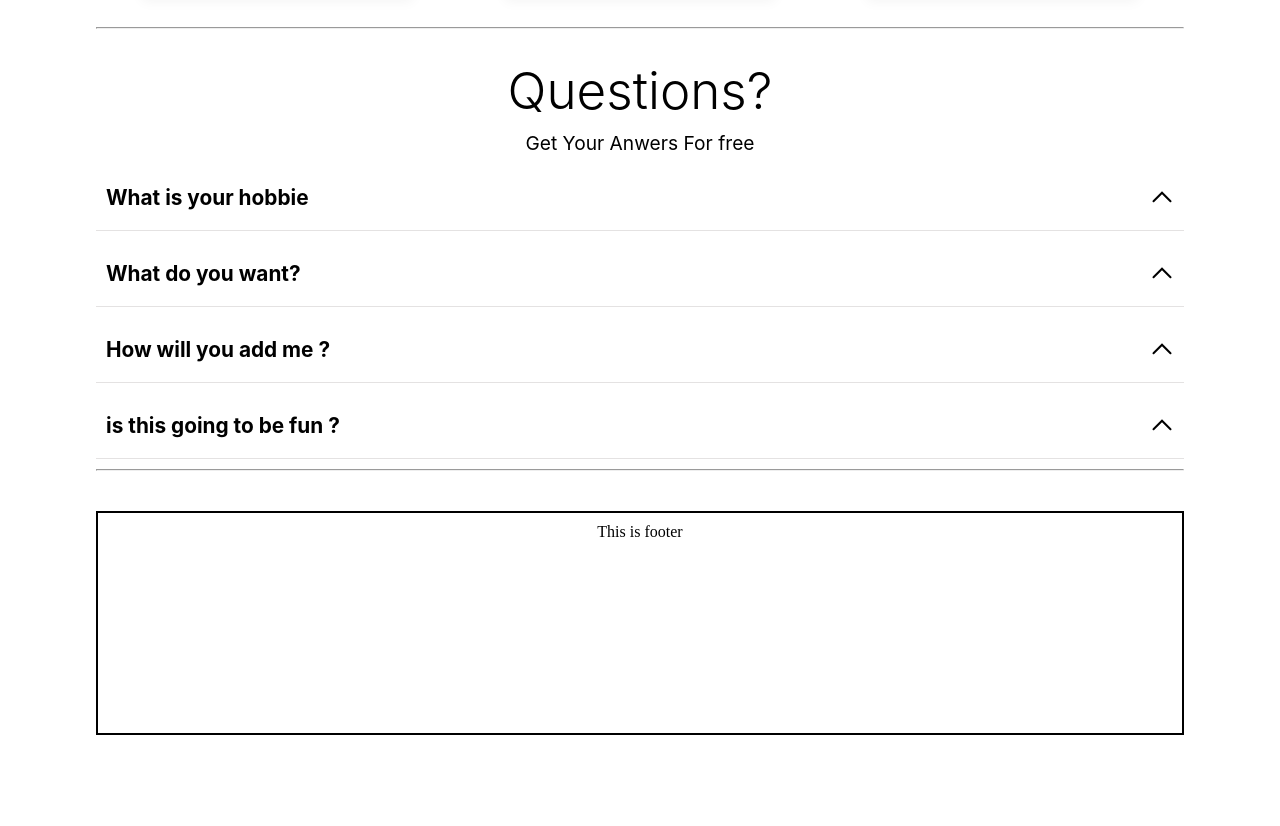
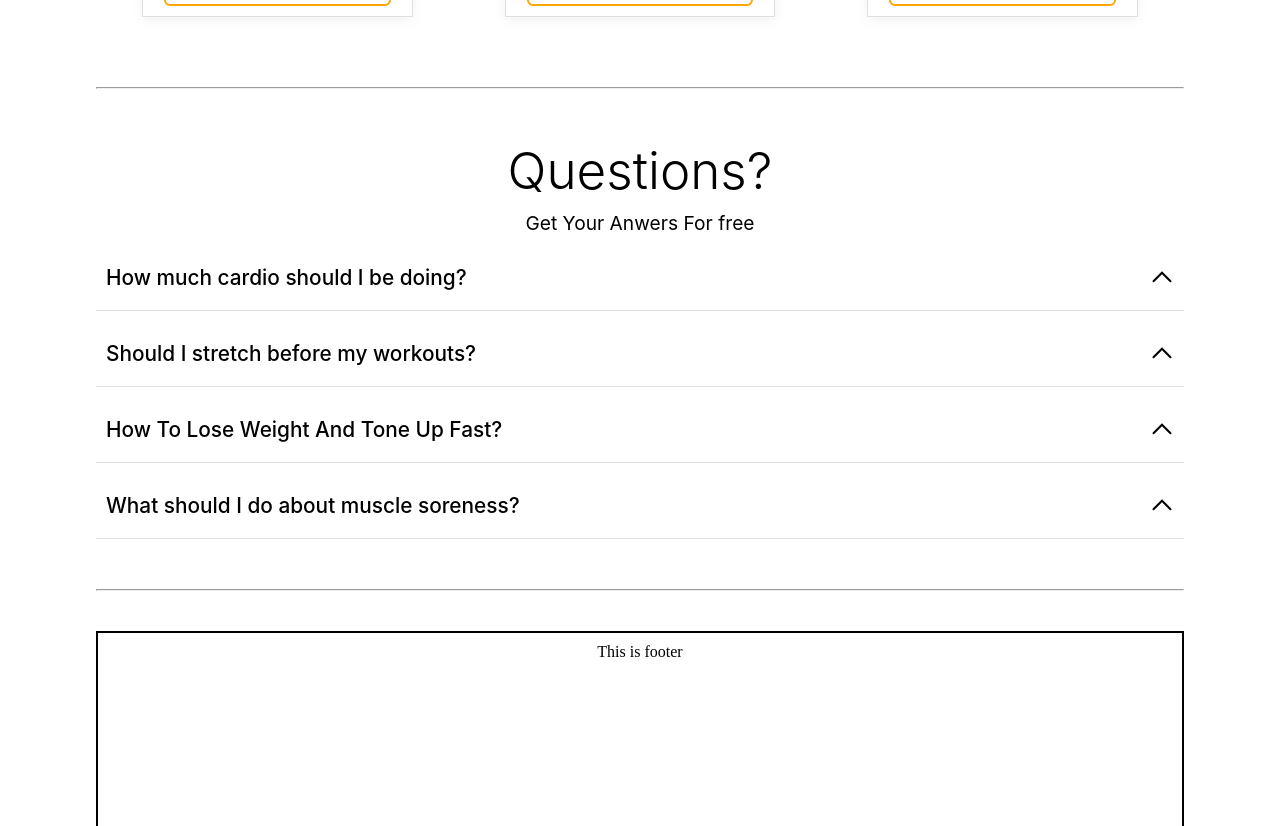
Before and after one commit to omkumarjha/CodSoft_Internship_Landing_Page, a plain HTML site: page index.html in a window 1280 px wide. Shown: the part 1154-1980 px from the top of the page. Before the commit the page ends 1889 px from the top, so only its background shows below. Drawn offline with Linux system fonts and the light colour scheme.

Commit message:
Improved questions and answer section design

```diff
--- a/index.html
+++ b/index.html
@@ -119,7 +119,7 @@
 
                 <div class="faq">
                     <div class="question">
-                        <h3>What is your hobbie</h3>
+                        <h3>How much cardio should I be doing?</h3>
 
                         <svg role="img" height="24" width="24" aria-hidden="true"
                             class="Svg-sc-ytk21e-0 AAMdO sc-df42f43b-2 jvhLRQ" viewBox="0 0 24 24"
@@ -131,15 +131,15 @@
                     </div>
 
                     <div class="answer">
-                        <p>Lorem ipsum dolor sit, amet consectetur adipisicing elit. Quia laboriosam beatae amet
-                            accusantium id minus quisquam placeat saepe nulla excepturi! Fuga dignissimos sed sapiente
-                            ipsam enim, dolorem alias corporis autem.</p>
+                        <p>If your goal is strength and lean muscle gains, <b>you don’t want to do too much cardio.</b> <br>No
+                            daily long jogs if you want to build muscle, because after a certain point, your body will
+                            begin to use protein (aka muscle) as fuel.</p>
                     </div>
                 </div>
 
                 <div class="faq">
                     <div class="question">
-                        <h3>What do you want?</h3>
+                        <h3>Should I stretch before my workouts?</h3>
 
                         <svg role="img" height="24" width="24" aria-hidden="true"
                             class="Svg-sc-ytk21e-0 AAMdO sc-df42f43b-2 jvhLRQ" viewBox="0 0 24 24"
@@ -151,15 +151,16 @@
                     </div>
 
                     <div class="answer">
-                        <p>Lorem ipsum dolor sit, amet consectetur adipisicing elit. Quia laboriosam beatae amet
-                            accusantium id minus quisquam placeat saepe nulla excepturi! Fuga dignissimos sed sapiente
-                            ipsam enim, dolorem alias corporis autem.</p>
+                        <p>Research is mixed on this, so if you don’t want to stretch, you can skip it! Static
+                            stretching before a workout has actually been shown to <b>DECREASE speed and performance.</b><br>
+                            you’re going to stretch before a workout, use this chance to move your body through
+                            full range of motion exercises to prepare for the workout you’re about to do.</p>
                     </div>
                 </div>
 
                 <div class="faq">
                     <div class="question">
-                        <h3>How will you add me ?</h3>
+                        <h3>How To Lose Weight And Tone Up Fast?</h3>
 
                         <svg role="img" height="24" width="24" aria-hidden="true"
                             class="Svg-sc-ytk21e-0 AAMdO sc-df42f43b-2 jvhLRQ" viewBox="0 0 24 24"
@@ -171,15 +172,15 @@
                     </div>
 
                     <div class="answer">
-                        <p>Lorem ipsum dolor sit, amet consectetur adipisicing elit. Quia laboriosam beatae amet
-                            accusantium id minus quisquam placeat saepe nulla excepturi! Fuga dignissimos sed sapiente
-                            ipsam enim, dolorem alias corporis autem.</p>
+                        <p>You can absolutely burn fat and build muscle at the same time, but it takes conscious
+                            nutrition and training.<br>You’ll ideally want to be in a little bit of a calorie deficit,
+                            <b>weight training with challenging weights</b>, and eating sufficient protein. </p>
                     </div>
                 </div>
 
                 <div class="faq">
                     <div class="question">
-                        <h3>is this going to be fun ?</h3>
+                        <h3>What should I do about muscle soreness?</h3>
 
                         <svg role="img" height="24" width="24" aria-hidden="true"
                             class="Svg-sc-ytk21e-0 AAMdO sc-df42f43b-2 jvhLRQ" viewBox="0 0 24 24"
@@ -191,18 +192,20 @@
                     </div>
 
                     <div class="answer">
-                        <p>Lorem ipsum dolor sit, amet consectetur adipisicing elit. Quia laboriosam beatae amet
-                            accusantium id minus quisquam placeat saepe nulla excepturi! Fuga dignissimos sed sapiente
-                            ipsam enim, dolorem alias corporis autem.</p>
+                        <p>Contrary to common belief, sore muscles do not mean that you had a <b>*good workout*</b> and you
+                            shouldn’t aim to be seriously sore after each session.I find that when clients are super
+                            sore, it hinders their activity level for the rest of the day and days following the workout
+                        </p>
                     </div>
                 </div>
 
 
             </section>
+            <hr>
 
         </main>
 
-        <hr>
+
 
         <!-- This is a footer section  -->
         <footer>This is footer</footer>
--- a/style.css
+++ b/style.css
@@ -113,6 +113,7 @@
 
 #section2{
     font-family: -apple-system,BlinkMacSystemFont,"Segoe UI",Roboto,"Helvetica Neue",Arial,sans-serif,"Apple Color Emoji","Segoe UI Emoji","Segoe UI Symbol";
+    padding: 40px 0px;
 }
 
 .boxes {
@@ -167,7 +168,6 @@
 }
 
 .section2-header{
-    margin-top: 30px;
     margin-bottom: 50px;
 }
 
@@ -178,8 +178,10 @@
 
 /* Main section3 css */
 
+#section3{
+    padding: 40px 0px;
+}
 .section3-header{
-    margin-top: 30px;
     font-family: -apple-system,BlinkMacSystemFont,"Segoe UI",Roboto,"Helvetica Neue",Arial,sans-serif,"Apple Color Emoji","Segoe UI Emoji","Segoe UI Symbol";
 }
 
@@ -227,12 +229,14 @@ svg{
 
 .question h3{
     font-size: 1.3rem;
+    font-weight: 500;
 }
 
 .answer p{
     font-size: 1.1rem;
     padding: 8px 0px;
     line-height: 1.7rem;
+    font-weight: 300;
 }
 
 .faq:hover{
```
